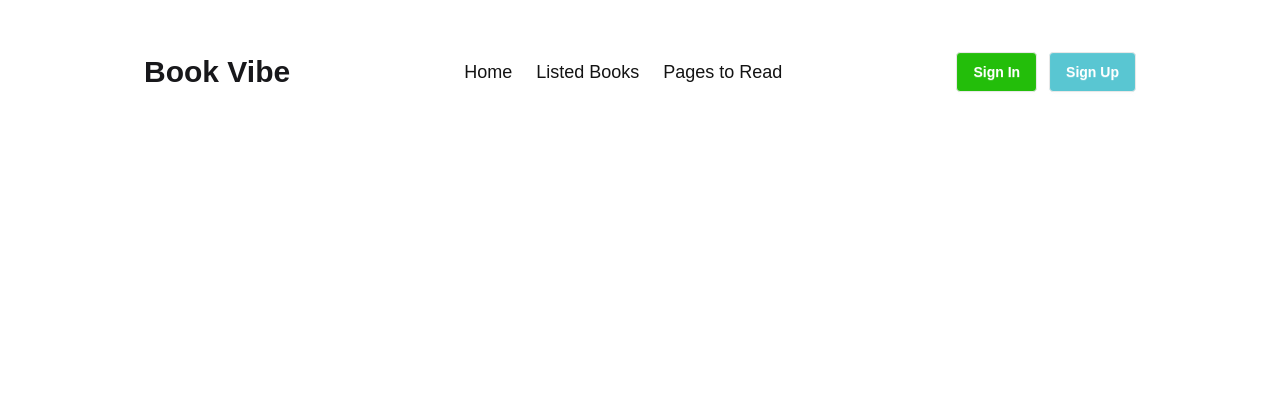
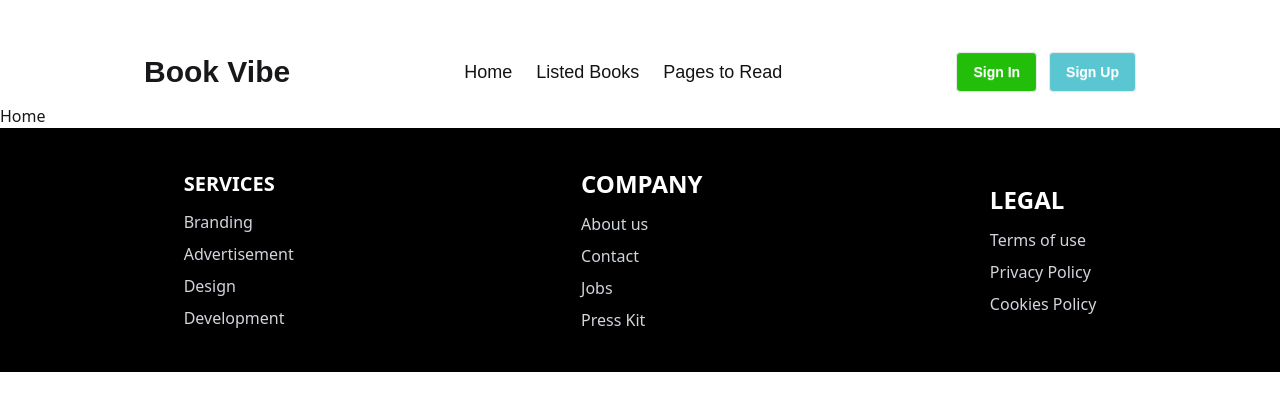
Before and after one commit to muttalib06/book-shop, a React (Vite) app: page / in a window 1280 px wide. Shown: the top 410 px of the page. Built offline with nearby package versions, Linux system fonts and the light colour scheme.

Commit message:
added footer

```diff
--- /dev/null
+++ b/src/components/Root/Root.jsx
@@ -0,0 +1,16 @@
+import React from "react";
+import Navbar from "../header/Navbar";
+import Footer from "../footer/Footer";
+import { Outlet } from "react-router";
+
+const Root = () => {
+  return (
+    <div>
+      <Navbar></Navbar>
+      <Outlet></Outlet>
+      <Footer></Footer>
+    </div>
+  );
+};
+
+export default Root;
--- a/src/components/footer/Footer.jsx
+++ b/src/components/footer/Footer.jsx
@@ -2,7 +2,36 @@ import React from 'react';
 
 const Footer = () => {
         return (
-                <div>
+                <div className='bg-black p-10 flex justify-around items-center'>
+
+                        <div className='text-white space-y-3 font-bold'>
+                                <h3 className='text-xl'>SERVICES</h3>
+                                <ul className='text-gray-300  font-light space-y-2'>
+                                        <li><a href="">Branding</a></li>
+                                        <li><a href="">Advertisement</a></li>
+                                        <li><a href="">Design</a></li>
+                                        <li><a href="">Development</a></li>
+                                </ul>
+                        </div>
+                        <div className='text-white space-y-3 font-bold'>
+                                <h3 className='text-2xl'>COMPANY</h3>
+                                <ul className='text-gray-300  font-light space-y-2'>
+                                        <li><a href="">About us</a></li>
+                                        <li><a href="">Contact</a></li>
+                                        <li><a href="">Jobs</a></li>
+                                        <li><a href="">Press Kit</a></li>
+                                </ul>
+                        </div>
+                        <div className='text-white space-y-3 font-bold'>
+                                <h3 className='text-2xl'>LEGAL</h3>
+                                <ul className='text-gray-300  font-light space-y-2'>
+                                        <li><a href="">Terms of use</a></li>
+                                        <li><a href="">Privacy Policy</a></li>
+                                        <li><a href="">Cookies Policy</a></li>
+
+                                </ul>
+                        </div>
+
 
 
                 </div>
--- /dev/null
+++ b/src/components/home/Home.jsx
@@ -0,0 +1,12 @@
+import React from 'react';
+
+const Home = () => {
+        return (
+                <div>
+                        <h1>Home</h1>
+
+                </div>
+        );
+};
+
+export default Home;
--- /dev/null
+++ b/src/pages/errorMessage/ErrorMessage.jsx
@@ -0,0 +1,12 @@
+import React from 'react';
+
+const ErrorMessage = () => {
+        return (
+                <div>
+                        <h1>This page is not found</h1>
+
+                </div>
+        );
+};
+
+export default ErrorMessage;
--- a/src/pages/root/Root.jsx
+++ /dev/null
@@ -1,17 +0,0 @@
-import React from 'react';
-import Navbar from '../../components/header/Navbar';
-import Footer from '../../components/footer/Footer';
-import { Outlet } from 'react-router';
-
-const Root = () => {
-        return (
-                <div>
-                        <Navbar></Navbar>
-                        <Outlet></Outlet>
-                        <Footer></Footer>
-
-                </div>
-        );
-};
-
-export default Root;
--- a/src/routes/Route.jsx
+++ b/src/routes/Route.jsx
@@ -1,9 +1,19 @@
-import { createBrowserRouter} from "react-router";
-import Root from "../pages/root/Root";
+import { createBrowserRouter } from "react-router";
+import Root from "../components/Root/Root";
+import Home from "../components/home/Home";
+import ErrorMessage from "../pages/errorMessage/ErrorMessage";
 
 export const router = createBrowserRouter([
   {
-    path:'/',
-    element:<Root></Root>
+    path: "/",
+    element: <Root></Root>,
+    errorElement:<ErrorMessage></ErrorMessage>,
+    children: [
+      {
+        index: true,
+        Component: Home,
+
+      },
+    ],
   },
 ]);
```
